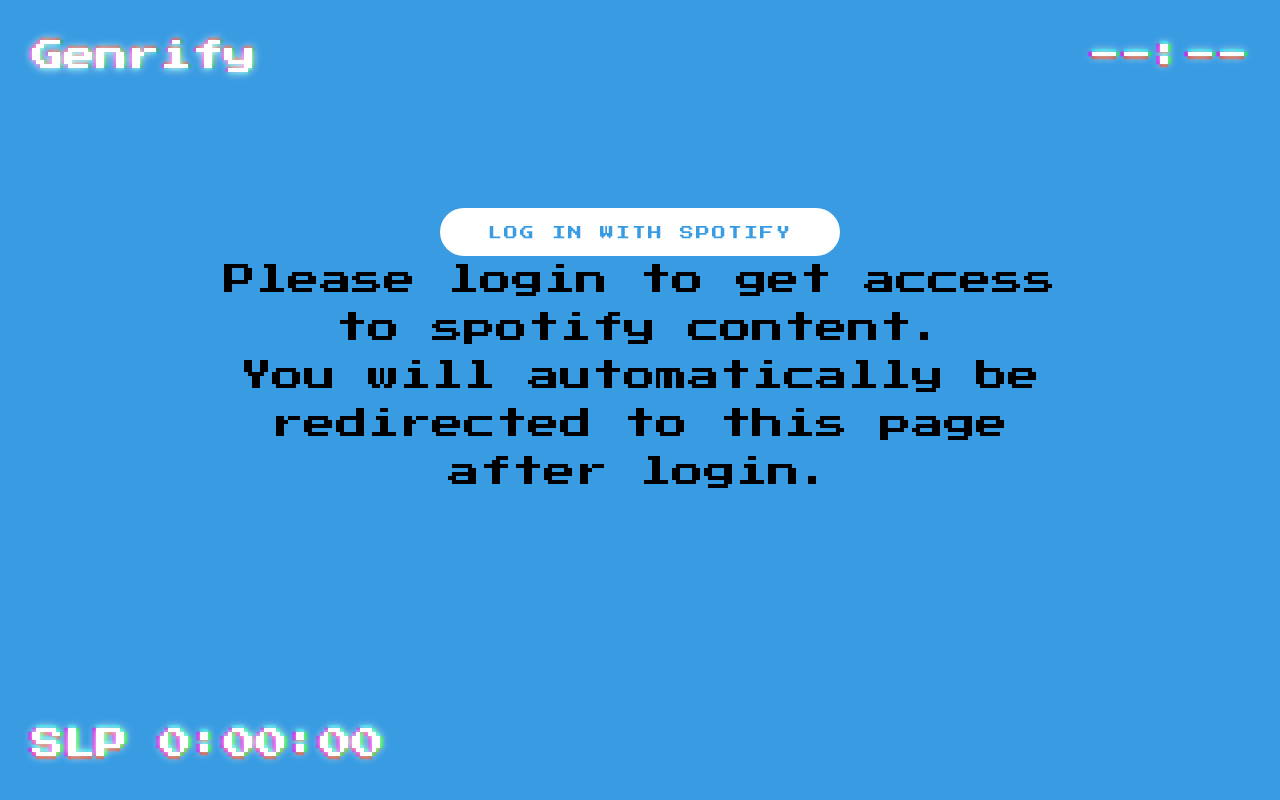
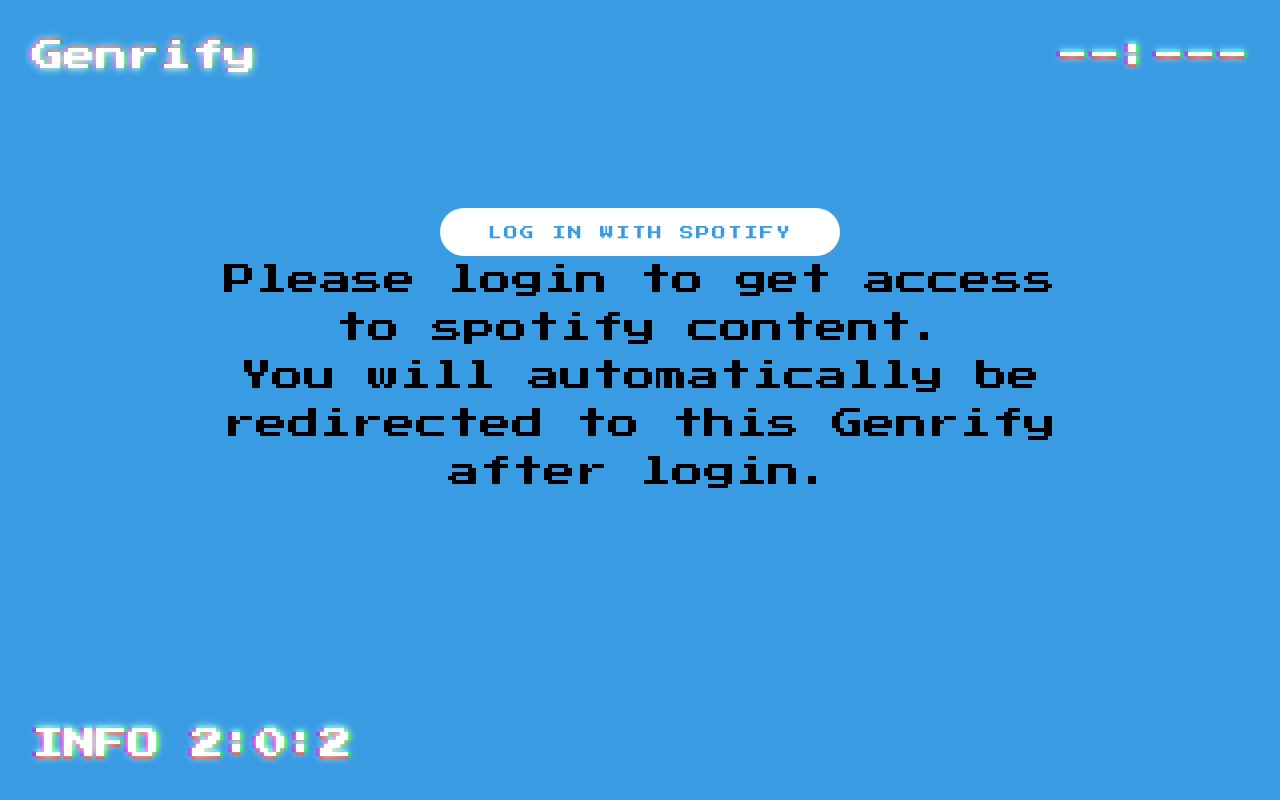
Before and after one commit to courtofdreams/genrify, a Next.js app: page / in a window 1280 px wide. Built offline with nearby package versions, Linux system fonts and the light colour scheme.

Commit message:
fix: update first page

```diff
--- a/src/app/login/page.tsx
+++ b/src/app/login/page.tsx
@@ -28,13 +28,13 @@
                         <div className={styles.noise}></div>
                         <div className={`${styles.noise} ${styles.noiseMoving}`}></div>
                         <div className={styles.play} data-splitting>Genrify</div>
-                        <div className={styles.time}>--:--</div>
+                        <div className={styles.time}>--:---</div>
                         <div className={styles.login}>
                             <button onClick={onClickLogin} className={styles.loginBtn}>Log in with Spotify</button>
                             <p className="mt-3">Please login to get access to  spotify content.</p>
-                            <p>You will automatically be redirected to this page after login.</p>
+                            <p>You will automatically be redirected to this Genrify after login.</p>
                         </div>
-                        <div className={styles.recordSpeed}>SLP 0:00:00</div>
+                        <div className={styles.recordSpeed}>INFO 2:0:2</div>
                     </div>
                 </div>
             </main>
```
